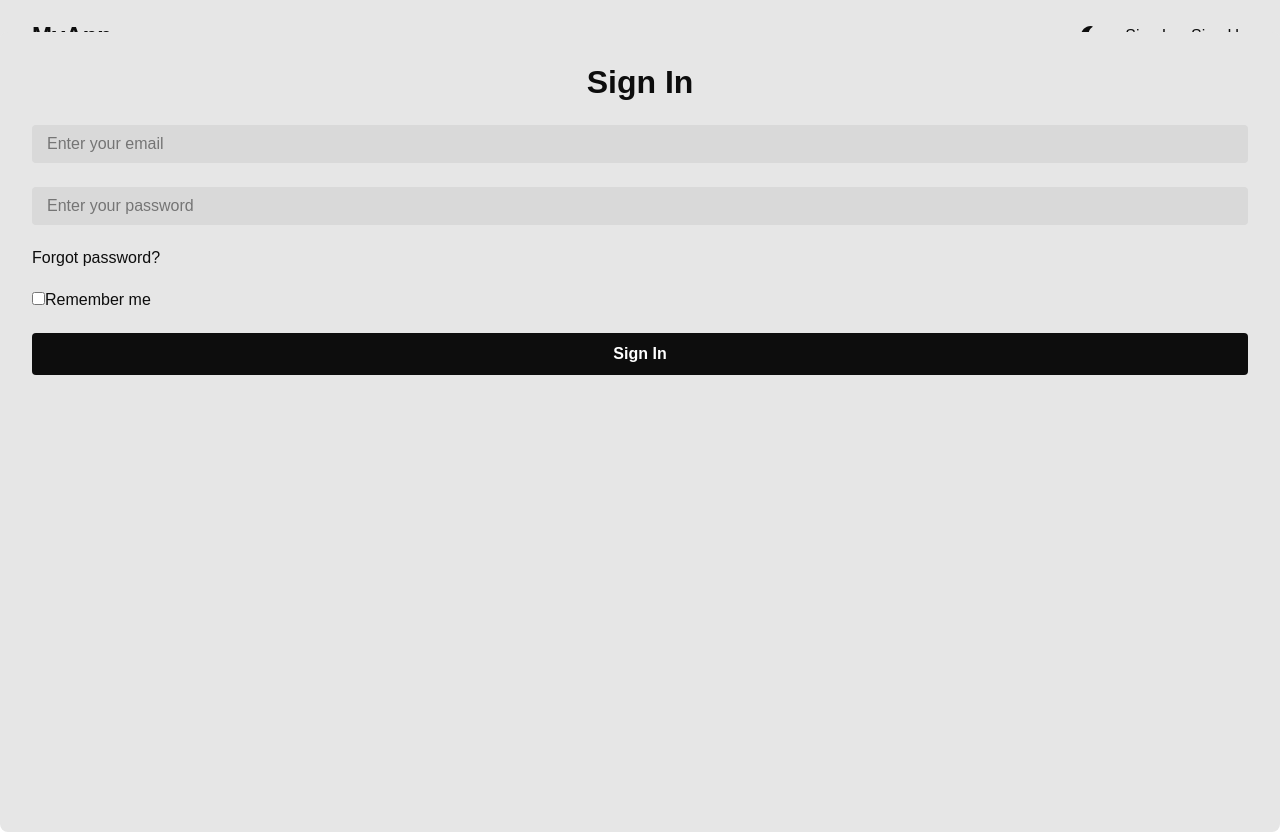
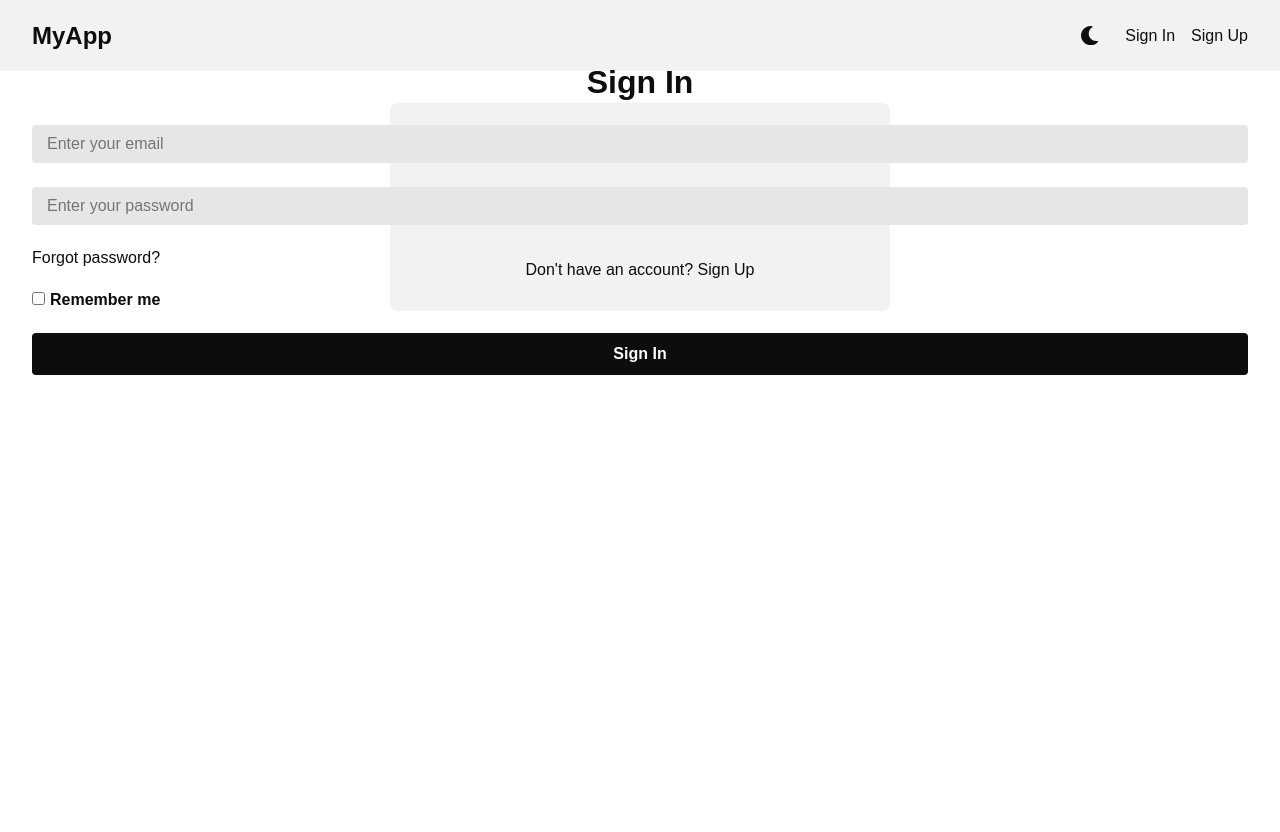
Before and after one commit to lucky634634/chatapp, a React (Vite) app: page /signin in a window 1280 px wide. Built offline with nearby package versions, Linux system fonts and the light colour scheme.

Commit message:
Refactor CSS variables for consistent theming; update background styles in NavBar, SignInPage, and SignUpPage

```diff
--- a/src/components/NavBar.css
+++ b/src/components/NavBar.css
@@ -3,7 +3,7 @@
     justify-content: space-between;
     align-items: center;
     padding: 1rem 2rem;
-    background: var(--background-secondary);
+    background: var(--background-1);
 }
 
 .navbar ul {
--- a/src/index.css
+++ b/src/index.css
@@ -8,32 +8,41 @@
 
 :root {
     --background: hsl(0, 0%, 0%);
-    --background-secondary: hsl(0, 0%, 10%);
+    --background-1: hsl(0, 0%, 5%);
+    --background-2: hsl(0, 0%, 10%);
     --text: hsl(0, 0%, 95%);
-    --element: hsl(0, 0%, 15%);
+    --text-1: hsl(0, 0%, 70%);
+    --border: hsl(0, 0%, 20%);
 }
 
 @media (prefers-color-scheme: light) {
     :root {
         --background: hsl(0, 0%, 100%);
-        --background-secondary: hsl(0, 0%, 90%);
+        --background-1: hsl(0, 0%, 95%);
+        --background-2: hsl(0, 0%, 90%);
         --text: hsl(0, 0%, 5%);
-        --element: hsl(0, 0%, 85%);
+        --text-1: hsl(0, 0%, 30%);
+        --border: hsl(0, 0%, 80%);
     }
 }
 
 [data-theme="dark"] {
     --background: hsl(0, 0%, 0%);
-    --background-secondary: hsl(0, 0%, 10%);
+    --background-1: hsl(0, 0%, 5%);
+    --background-2: hsl(0, 0%, 10%);
     --text: hsl(0, 0%, 95%);
-    --element: hsl(0, 0%, 15%);
+    --text-1: hsl(0, 0%, 70%);
+    --border: hsl(0, 0%, 20%);
+
 }
 
 [data-theme="light"] {
     --background: hsl(0, 0%, 100%);
-    --background-secondary: hsl(0, 0%, 90%);
+    --background-1: hsl(0, 0%, 95%);
+    --background-2: hsl(0, 0%, 90%);
     --text: hsl(0, 0%, 5%);
-    --element: hsl(0, 0%, 85%);
+    --text-1: hsl(0, 0%, 30%);
+    --border: hsl(0, 0%, 80%);
 }
 
 
@@ -45,7 +54,7 @@ body {
 
 button {
     font-family: inherit;
-    background-color: var(--background-secondary);
+    background-color: var(--background-1);
     color: var(--text);
     border: 1px solid;
     padding: 10px;
--- a/src/pages/SignInPage.css
+++ b/src/pages/SignInPage.css
@@ -9,7 +9,7 @@
     max-width: 90%;
     padding: 2rem;
     border-radius: 8px;
-    background: var(--background-secondary);
+    background: var(--background-1);
     z-index: -1;
 }
 
@@ -31,7 +31,7 @@
     padding: 0.5rem;
     border: none;
     border-radius: 4px;
-    background: var(--element);
+    background: var(--background-2);
     font-size: 1rem;
     padding: 10px 15px;
 }
@@ -47,6 +47,13 @@
     cursor: pointer;
 }
 
+.signin-form label {
+    font-size: 1rem;
+    font-weight: bold;
+    color: var(--text);
+    margin: 0px 5px;
+}
+
 .signin-container .auth-services {
     display: flex;
     flex-direction: row;
--- a/src/pages/SignUpPage.css
+++ b/src/pages/SignUpPage.css
@@ -13,7 +13,7 @@
     left: 50%;
     transform: translate(-50%, -50%);
     border-radius: 8px;
-    background: var(--background-secondary);
+    background: var(--background-1);
     z-index: -1;
 }
 
@@ -35,7 +35,7 @@
     padding: 0.5rem;
     border: none;
     border-radius: 4px;
-    background: var(--element);
+    background: var(--background-2);
     font-size: 1rem;
     padding: 10px 15px;
 }
```
